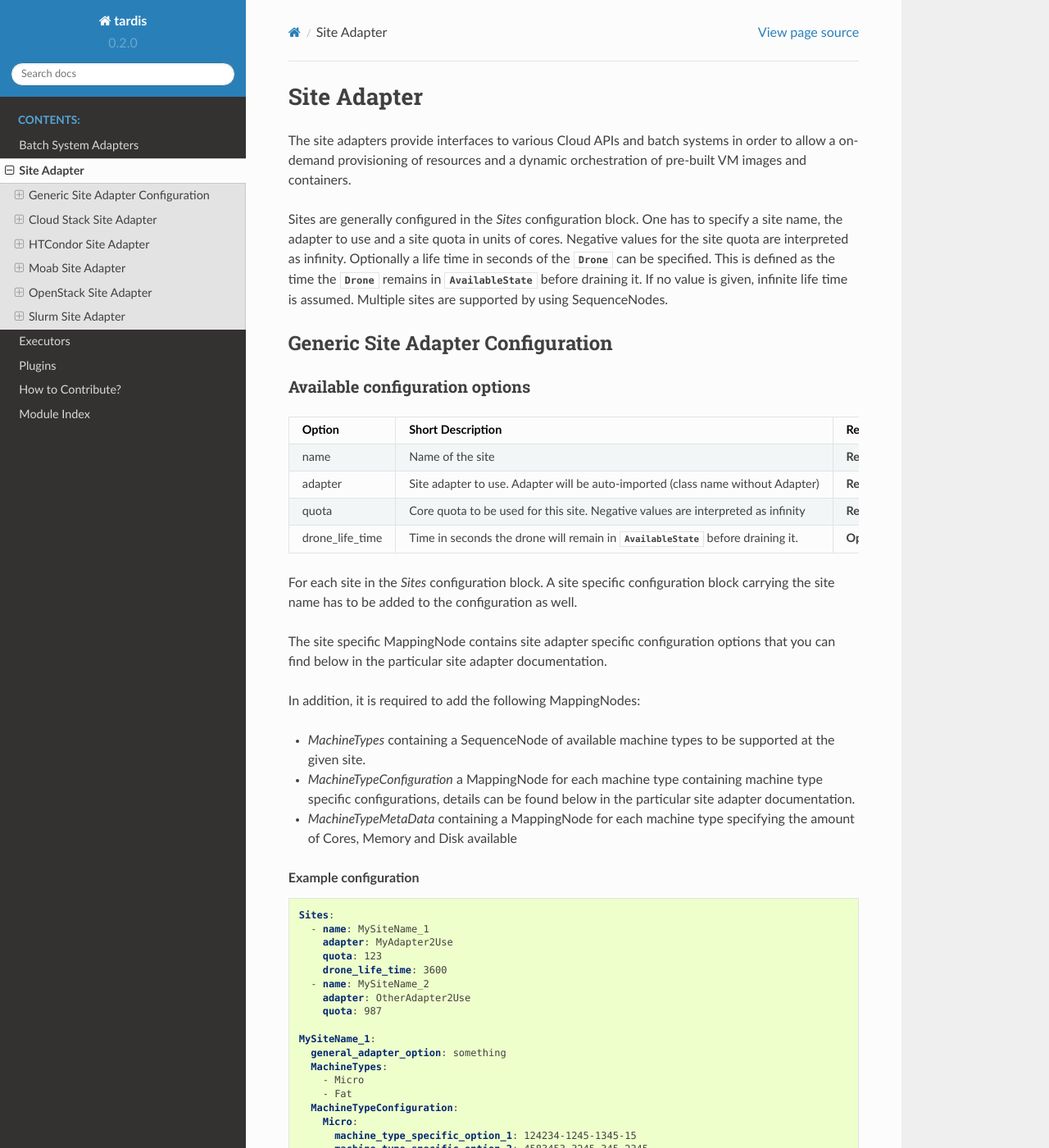
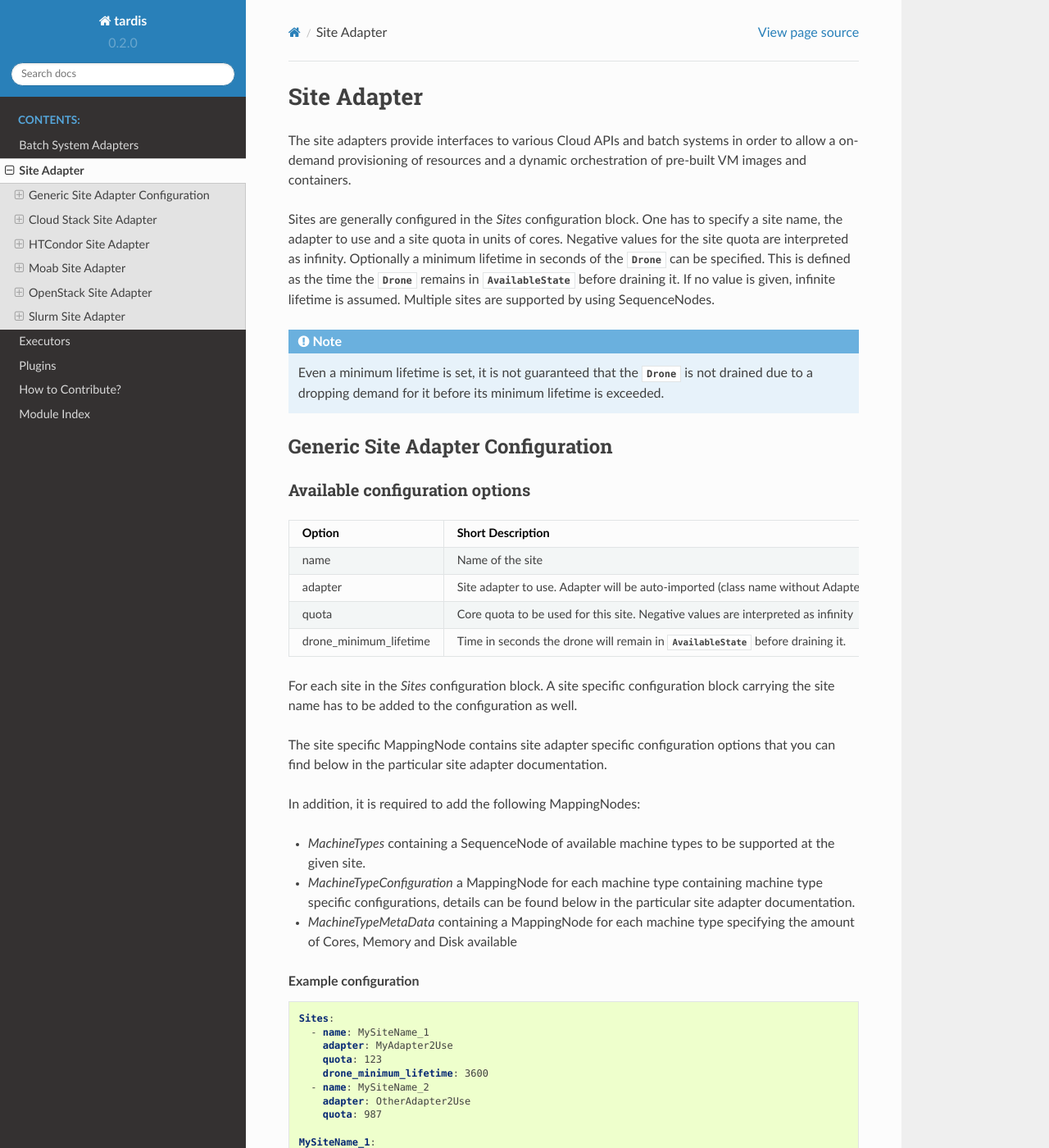
Before and after one commit to MatterMiners/tardis, a Sphinx documentation site: the page built from docs/source/adapters/site.rst, in a window 1280 px wide and 1400 px high. Shown: the whole window at 82% size. Built offline with Sphinx 7.4.7 and the Read the Docs theme 2.0.0, drawn with Linux system fonts in a browser that asks for light colours.

Commit message:
Change wording to drone_minimum_lifetime as agreed in #116

```diff
--- a/docs/source/adapters/site.rst
+++ b/docs/source/adapters/site.rst
@@ -11,10 +11,14 @@ Site Adapter
 
     Sites are generally configured in the `Sites` configuration block. One has to specify a site name, the adapter to use
     and a site quota in units of cores. Negative values for the site quota are interpreted as infinity. Optionally a
-    life time in seconds of the :py:class:`~tardis.resources.drone.Drone` can be specified. This is defined as the time
-    the :py:class:`~tardis.resources.drone.Drone` remains in :py:class:`~tardis.resources.dronestates.AvailableState`
-    before draining it. If no value is given, infinite life time is assumed. Multiple sites are supported by using
-    SequenceNodes.
+    minimum lifetime in seconds of the :py:class:`~tardis.resources.drone.Drone` can be specified. This is defined as
+    the time the :py:class:`~tardis.resources.drone.Drone` remains in
+    :py:class:`~tardis.resources.dronestates.AvailableState` before draining it. If no value is given, infinite lifetime
+    is assumed. Multiple sites are supported by using SequenceNodes.
+
+.. note::
+    Even a minimum lifetime is set, it is not guaranteed that the :py:class:`~tardis.resources.drone.Drone` is not
+    drained due to a dropping demand for it before its minimum lifetime is exceeded.
 
 
 Generic Site Adapter Configuration
@@ -27,17 +31,17 @@ Available configuration options
 
 .. container:: left-col
 
-    +-----------------+-----------------------------------------------------------------------------------------------------------------------+---------------+
-    | Option          | Short Description                                                                                                     |  Requirement  |
-    +=================+=======================================================================================================================+===============+
-    | name            | Name of the site                                                                                                      |  **Required** |
-    +-----------------+-----------------------------------------------------------------------------------------------------------------------+---------------+
-    | adapter         | Site adapter to use. Adapter will be auto-imported (class name without Adapter)                                       |  **Required** |
-    +-----------------+-----------------------------------------------------------------------------------------------------------------------+---------------+
-    | quota           | Core quota to be used for this site. Negative values are interpreted as infinity                                      |  **Required** |
-    +-----------------+-----------------------------------------------------------------------------------------------------------------------+---------------+
-    | drone_life_time | Time in seconds the drone will remain in :py:class:`~tardis.resources.dronestates.AvailableState` before draining it. |  **Optional** |
-    +-----------------+-----------------------------------------------------------------------------------------------------------------------+---------------+
+    +------------------------+-----------------------------------------------------------------------------------------------------------------------+---------------+
+    | Option                 | Short Description                                                                                                     |  Requirement  |
+    +========================+=======================================================================================================================+===============+
+    | name                   | Name of the site                                                                                                      |  **Required** |
+    +------------------------+-----------------------------------------------------------------------------------------------------------------------+---------------+
+    | adapter                | Site adapter to use. Adapter will be auto-imported (class name without Adapter)                                       |  **Required** |
+    +------------------------+-----------------------------------------------------------------------------------------------------------------------+---------------+
+    | quota                  | Core quota to be used for this site. Negative values are interpreted as infinity                                      |  **Required** |
+    +------------------------+-----------------------------------------------------------------------------------------------------------------------+---------------+
+    | drone_minimum_lifetime | Time in seconds the drone will remain in :py:class:`~tardis.resources.dronestates.AvailableState` before draining it. |  **Optional** |
+    +------------------------+-----------------------------------------------------------------------------------------------------------------------+---------------+
 
     For each site in the `Sites` configuration block. A site specific configuration block carrying the site name
     has to be added to the configuration as well.
@@ -63,7 +67,7 @@ Available configuration options
           - name: MySiteName_1
             adapter: MyAdapter2Use
             quota: 123
-            drone_life_time: 3600
+            drone_minimum_lifetime: 3600
           - name: MySiteName_2
             adapter: OtherAdapter2Use
             quota: 987
```
Also changed, not shown: 8 other files.
